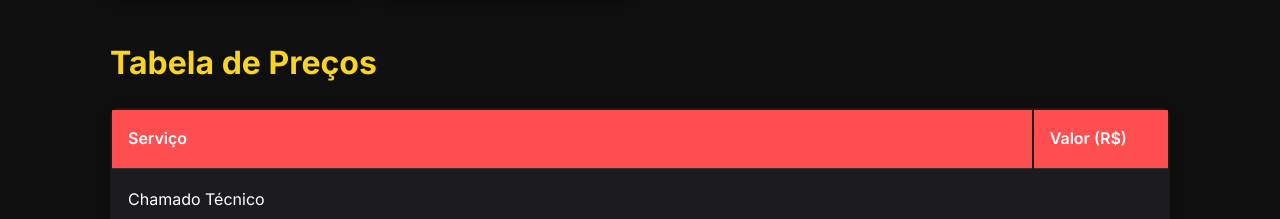
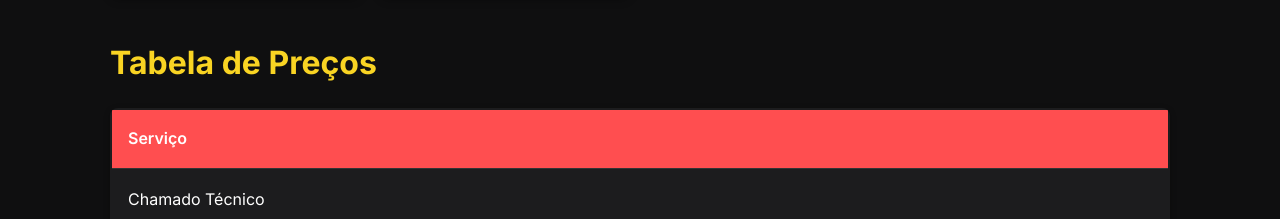
Before and after one commit to tiwestsolutions/WestTI, a plain HTML site: page index.html in a window 1280 px wide. Shown: the part 832-1051 px from the top of the page. Drawn offline with Linux system fonts and the light colour scheme.

Commit message:
Update index.html

```diff
--- a/index.html
+++ b/index.html
@@ -281,7 +281,7 @@
     <h2>Tabela de Preços</h2>
     <table>
       <thead>
-        <tr><th>Serviço</th><th>Valor (R$)</th></tr>
+        <tr><th>Serviço</th></tr>
       </thead>
       <tbody>
        <tr><td>Chamado Técnico</td></tr>
```
